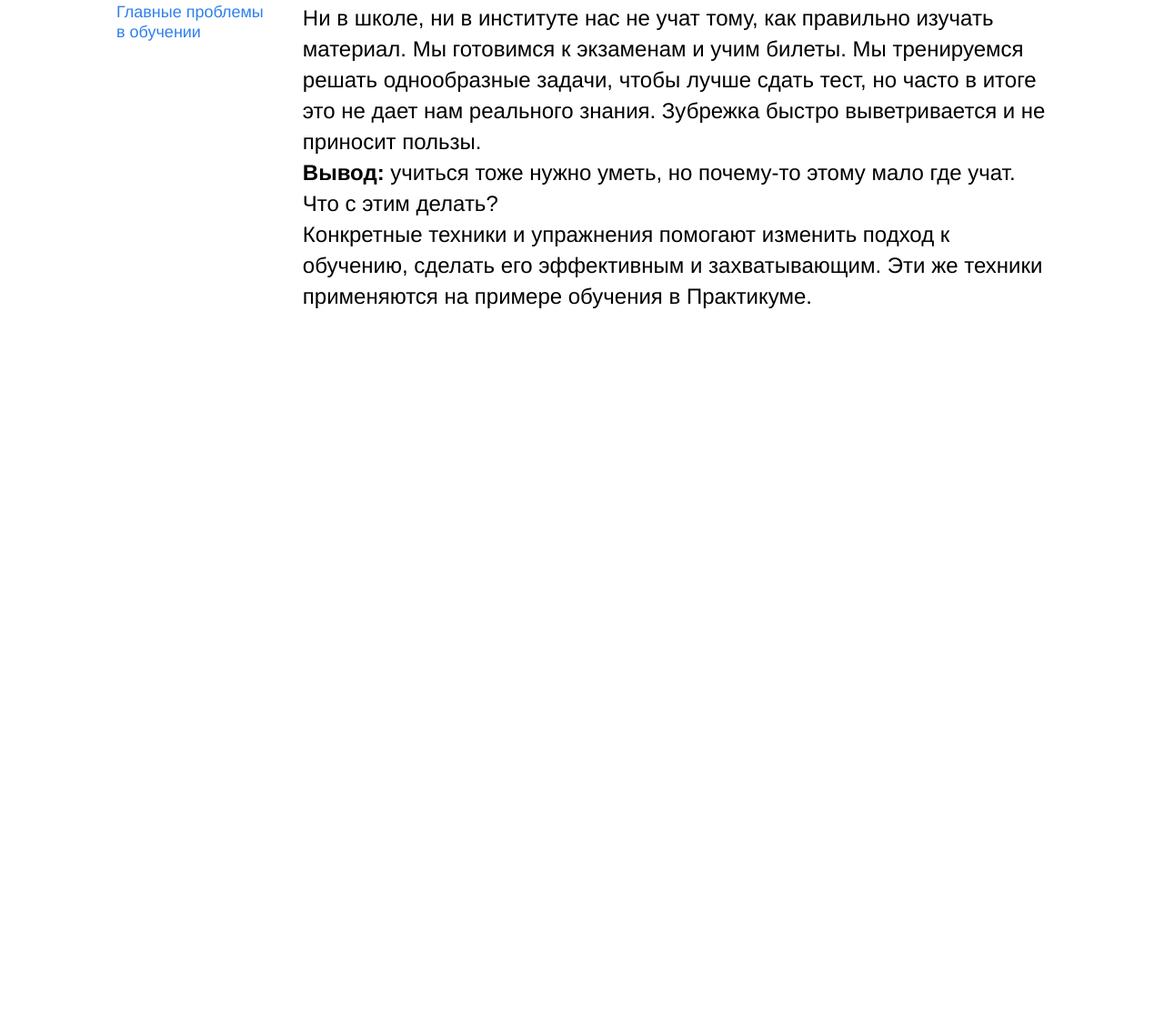
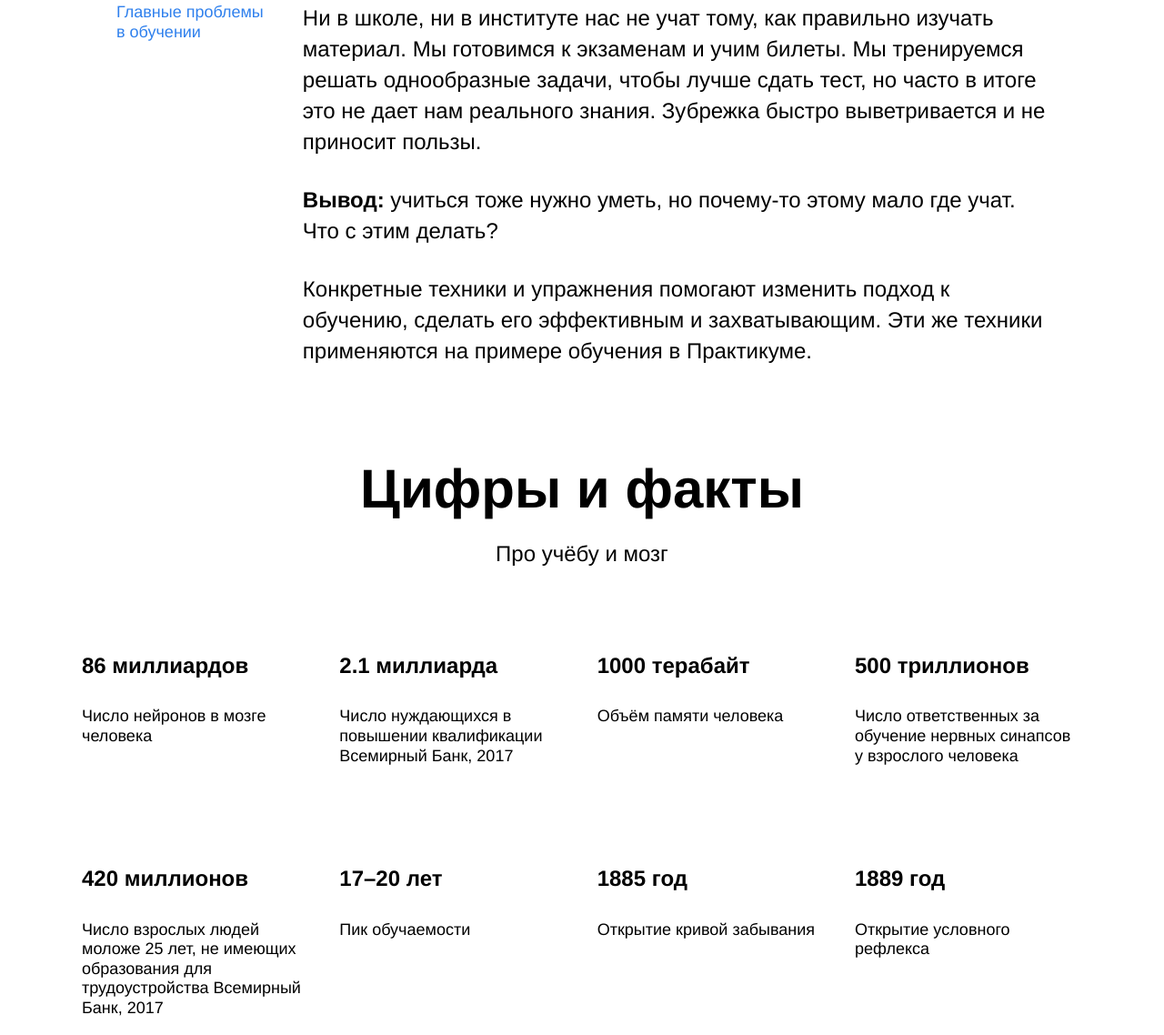
Before and after one commit to MaximArzhanov/how-to-learn, a plain HTML site: page index.html in a window 1280 px wide. Shown: the part 853-1991 px from the top of the page at 91% size. Before the commit the page ends 1196 px from the top, so only its background shows below. Drawn offline with Linux system fonts and the light colour scheme.

Commit message:
Добавлена section_2 раздела main

```diff
--- a/index.html
+++ b/index.html
@@ -35,7 +35,7 @@
       <!----------section---------->
 
       <section class="description">
-        <div class="two-columns">
+        <div class="two-columns description__two-columns">
           <h2 class="two-columns__brief">
             <a class="two-columns__link">Главные проблемы в обучении</a>
           </h2>
@@ -48,13 +48,11 @@
               часто в итоге это не дает нам реального знания.
               Зубрежка быстро выветривается и не приносит пользы.
             </p>
-
-            <p class="two-columns__paragraph two-columns__paragraph_margrin">
+            <p class="two-columns__paragraph two-columns__paragraph_margin">
               <span class="two-columns__span-accent">Вывод: </span>учиться тоже нужно уметь,
               но почему-то этому мало где учат.
               Что с этим делать?
             </p>
-
             <p class="two-columns__paragraph">
               Конкретные техники и упражнения помогают изменить
               подход к обучению, сделать его эффективным и захватывающим.
@@ -67,6 +65,82 @@
       <!----------section---------->
 
       <section class="digits">
+        <h2 class="section-title digits__section-title section-title_text-size">
+          Цифры и факты
+        </h2>
+        <h3 class="section-subtitle digits__section-subtitle section-subtitle_text-size">
+          Про учёбу и мозг
+        </h3>
+        <div class="table digits__table">
+          <div class="table__cell">
+            <h4 class="table__heading">
+              86 миллиардов
+            </h4>
+            <p class="table__text">
+              Число нейронов в мозге человека
+            </p>
+          </div>
+          <div class="table__cell">
+            <h4 class="table__heading">
+              2.1 миллиарда
+            </h4>
+            <p class="table__text">
+              Число нуждающихся в повышении квалификации
+              Всемирный Банк, 2017
+            </p>
+          </div>
+          <div class="table__cell">
+            <h4 class="table__heading">
+              1000 терабайт
+            </h4>
+            <p class="table__text">
+              Объём памяти человека
+            </p>
+          </div>
+          <div class="table__cell">
+            <h4 class="table__heading">
+              500 триллионов
+            </h4>
+            <p class="table__text">
+              Число ответственных за обучение нервных
+              синапсов у взрослого человека
+            </p>
+          </div>
+          <div class="table__cell">
+            <h4 class="table__heading">
+              420 миллионов
+            </h4>
+            <p class="table__text">
+              Число взрослых людей моложе 25 лет,
+              не имеющих образования для трудоустройства
+              Всемирный Банк, 2017
+            </p>
+          </div>
+          <div class="table__cell">
+            <h4 class="table__heading">
+              17–20 лет
+            </h4>
+            <p class="table__text">
+              Пик обучаемости
+            </p>
+          </div>
+          <div class="table__cell">
+            <h4 class="table__heading">
+              1885 год
+            </h4>
+            <p class="table__text">
+              Открытие кривой забывания
+            </p>
+          </div>
+          <div class="table__cell">
+            <h4 class="table__heading">
+              1889 год
+            </h4>
+            <p class="table__text">
+              Открытие условного рефлекса
+            </p>
+          </div>
+        </div>
       </section>
 
       <!----------section---------->
--- a/styles/style.css
+++ b/styles/style.css
@@ -90,17 +90,16 @@
 
 /*    section (description)   */
 
-.description {
-
+.two-columns {
+  display: flex;
+  justify-content: space-between;
+  min-width: 784px;
+  width: 80%;
 }
 
-.two-columns {
-  display: flex;
+.description__two-columns {
   margin: auto;
-  justify-content: space-between;
   margin-top: 100px;
-  min-width: 784px;
-  width: 80%;
 }
 
 .two-columns__brief {
@@ -138,10 +137,67 @@
   font-weight: bold;
 }
 
+/*    section (digits)   */
 
+.section-title {
+  width: 60%;
+  text-align: center;
+}
 
+.digits__section-title {
+  margin: auto;
+  margin-top: 100px;
+}
 
+.section-title_text-size {
+  line-height: 1.15em;
+  font-size: 60px;
+  font-weight: bold;
+}
 
+.section-subtitle {
+  width: 60%;
+  text-align: center;
+}
+
+.digits__section-subtitle {
+  margin: auto;
+  margin-top: 20px;
+}
+
+.section-subtitle_text-size {
+  line-height: 34px;
+  font-size: 24px;
+  font-weight: normal;
+}
+
+.table {
+  width: 1100px;
+  display: flex;
+  flex-wrap: wrap;
+  justify-content: space-between;
+}
+
+.digits__table {
+  margin: auto;
+}
+
+.table__cell {
+  width: 250px;
+  margin-top: 60px;
+}
+
+.table__heading {
+  line-height: 1.15em;
+  font-size: 24px;
+  font-weight: bold;
+}
+
+.table__text {
+  line-height: 1.2em;
+  font-size: 18px;
+  font-weight: normal;
+}
 
 
 
```
